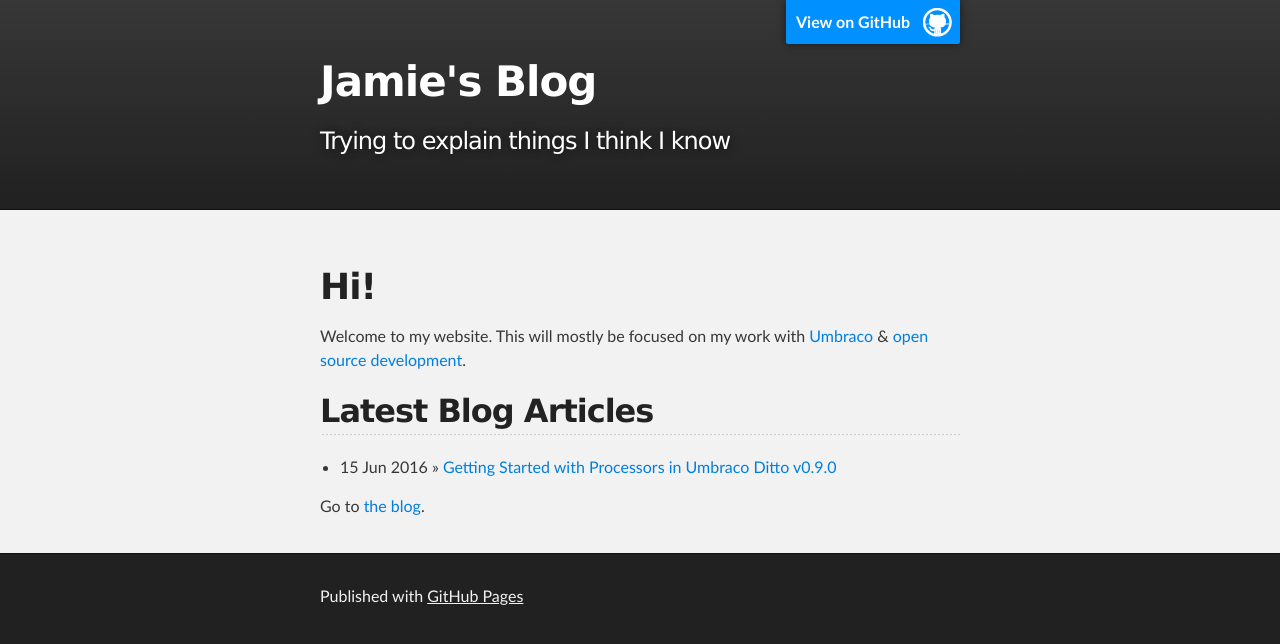
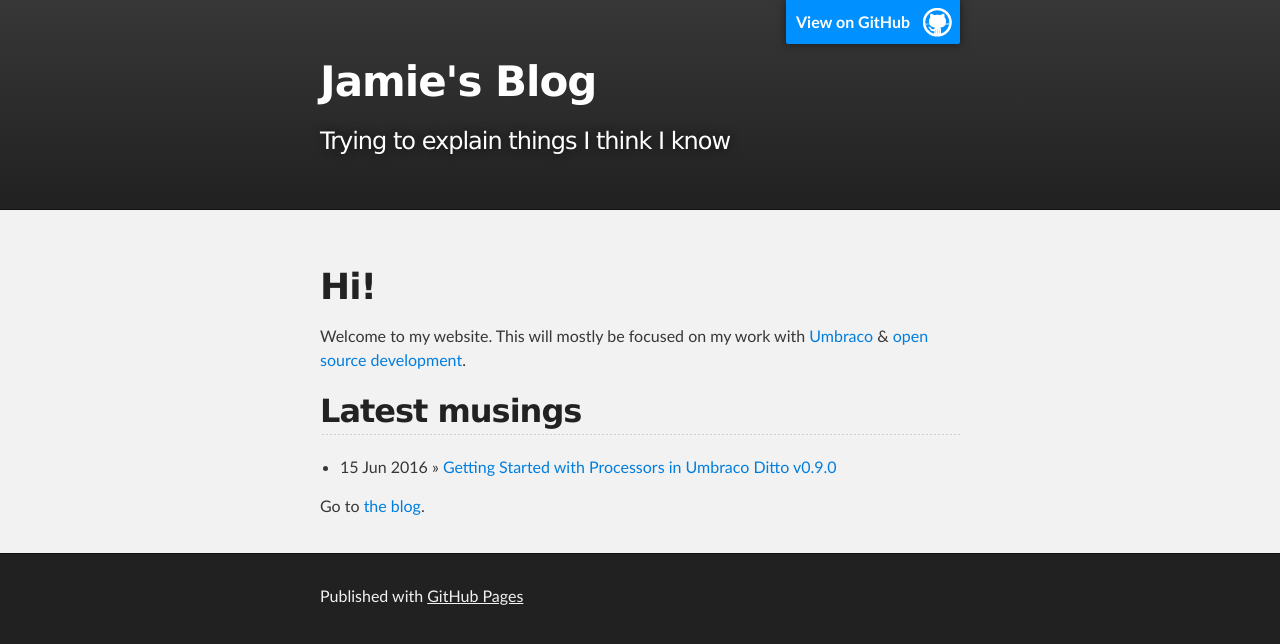
Before and after one commit to jamiepollock/jamiepollock.github.io, a Jekyll site: the page built from index.md, in a window 1280 px wide. Shown: the top 644 px of the page. Built offline with Jekyll 4.4.1, drawn with Linux system fonts in a browser that asks for light colours.

Commit message:
Changed home page blog title

```diff
--- a/index.md
+++ b/index.md
@@ -6,6 +6,6 @@ title: Home
 # Hi!
 Welcome to my website. This will mostly be focused on my work with [Umbraco](https://umbraco.com/) & [open source development](https://github.com/jamiepollock).
 
-## Latest Blog Articles
+## Latest musings
 {% include latest-posts.md %}
 <p>Go to <a href="/blog/">the blog</a>.</p>
```
